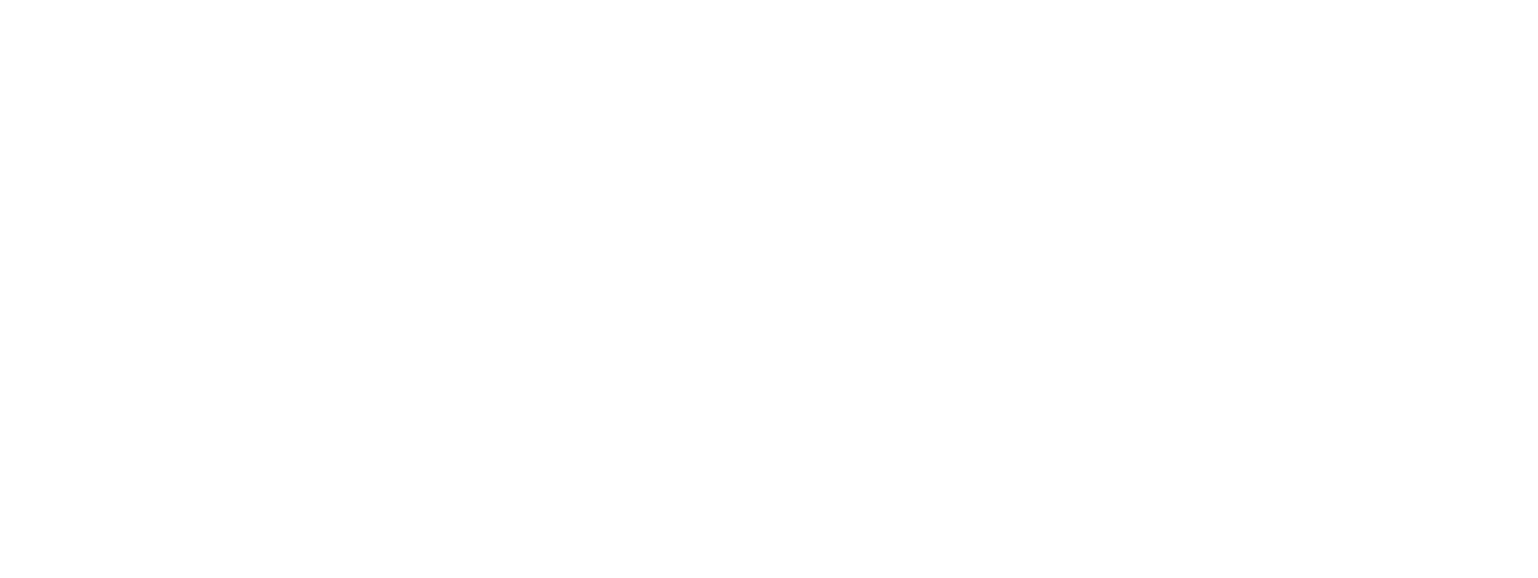
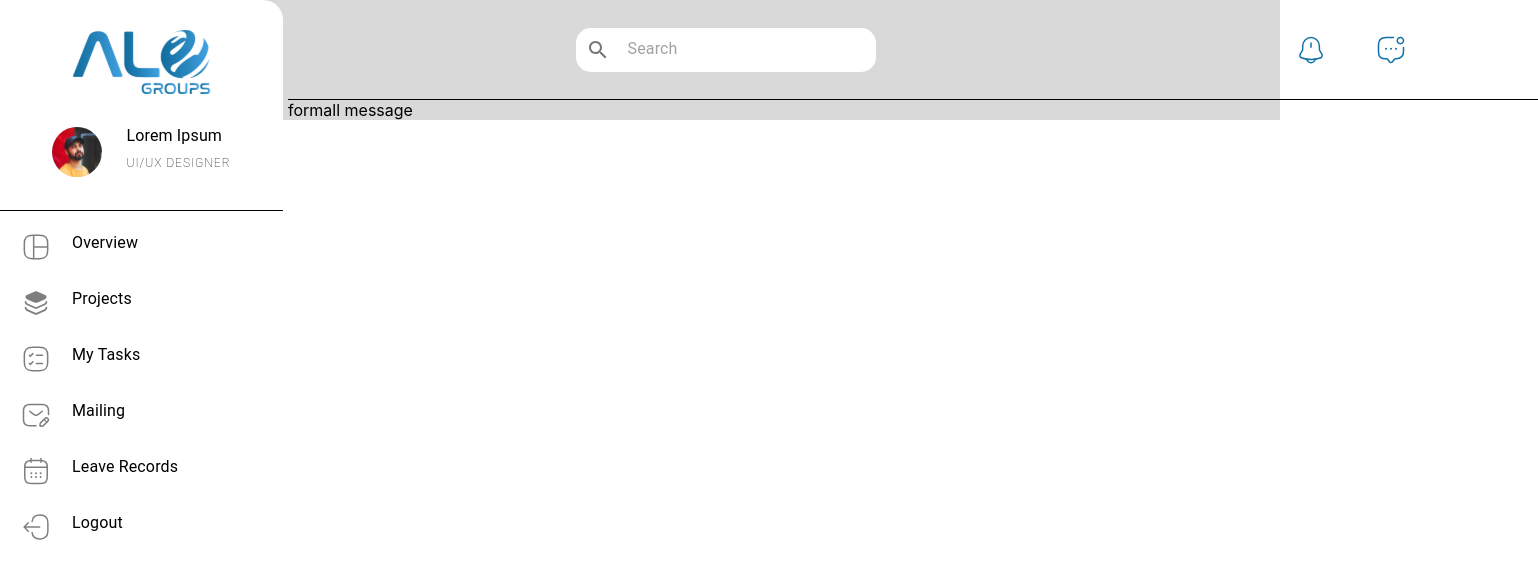
Before and after one commit to adharsh2000/alo_group, a React (Create React App) app: page /mailing in a window 1280 px wide. Before the commit this address had no page. Shown: the top 578 px of the page, 1538 px wide, since content can reach past the window. Built offline with nearby package versions, Linux system fonts and the light colour scheme.

Commit message:
emp mail page started

```diff
--- a/src/App.js
+++ b/src/App.js
@@ -6,6 +6,7 @@ import AdminLogin from "./Pages/Admin/AdminLogin";
 import EmpDashboard from "./Pages/Employee/EmpDashboard";
 import EmpProject from "./Pages/Employee/EmpProject";
 import EmpTasks from "./Pages/Employee/EmpTasks";
+import EmpMail from "./Pages/Employee/EmpMail";
 
 
 function App() {
@@ -22,6 +23,7 @@ function App() {
         <Route path="/dashboard" element={<EmpDashboard /> } />
         <Route path="/projects" element={<EmpProject /> } />
         <Route path="/mytasks" element={<EmpTasks /> } />
+        <Route path="/mailing" element={<EmpMail /> } />
       </Routes>
     </Box>
     </ThemeProvider>
--- /dev/null
+++ b/src/Pages/Employee/EmpMail.jsx
@@ -0,0 +1,29 @@
+import React from 'react'
+import { Box, useTheme } from '@mui/material'
+import UserNavbar from '../../Components/UserComponents/UserNavbar'
+import UserHeader from '../../Components/UserComponents/UserHeader'
+
+const EmpMail = () => {
+    const theme = useTheme();
+    const bgColor = theme?.palette?.background?.default;
+  return (
+    <Box width="100%" bgcolor={bgColor} display="flex">
+    <Box display="flex">
+      <UserNavbar />
+    </Box>
+    <Box ml={36}>
+      <UserHeader />
+      <Box display="flex">
+        <Box>
+            form
+        </Box>
+        <Box>
+            all message
+        </Box>
+      </Box>
+    </Box>
+  </Box>
+  )
+}
+
+export default EmpMail
```
